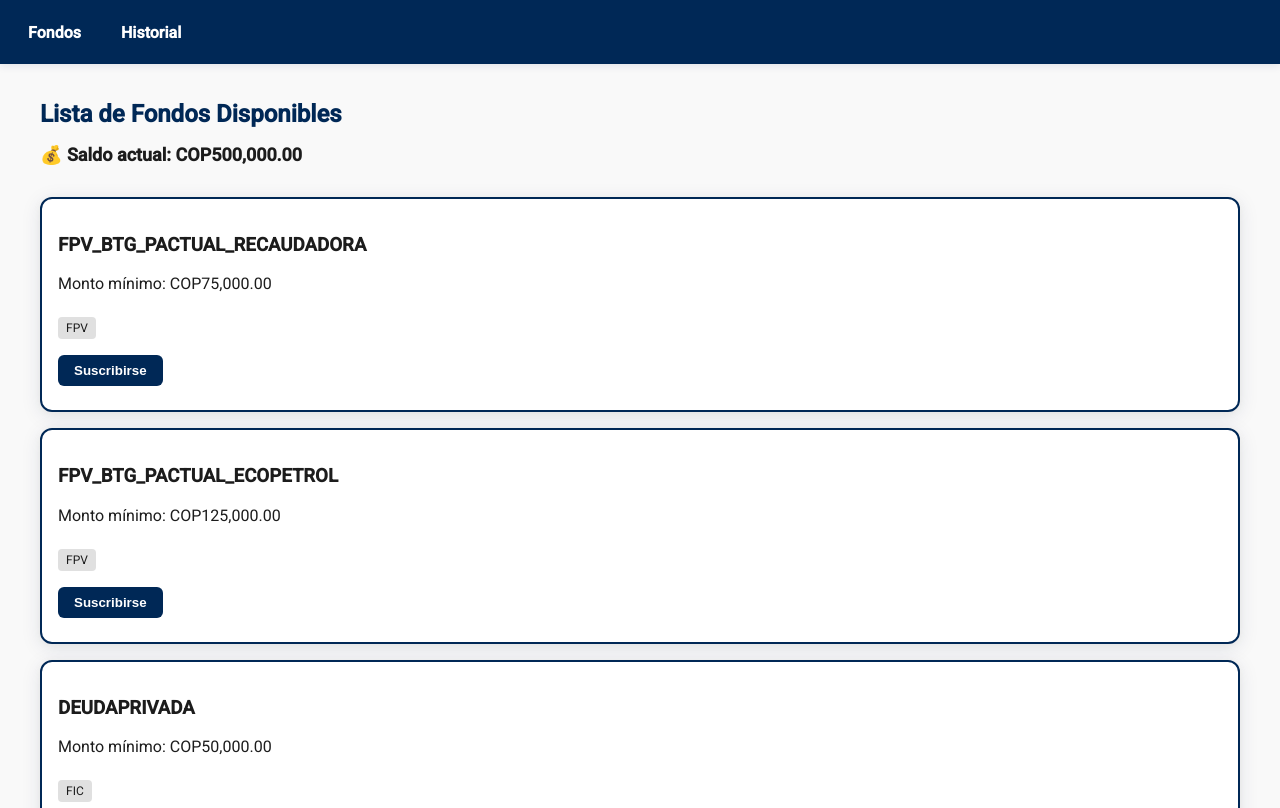
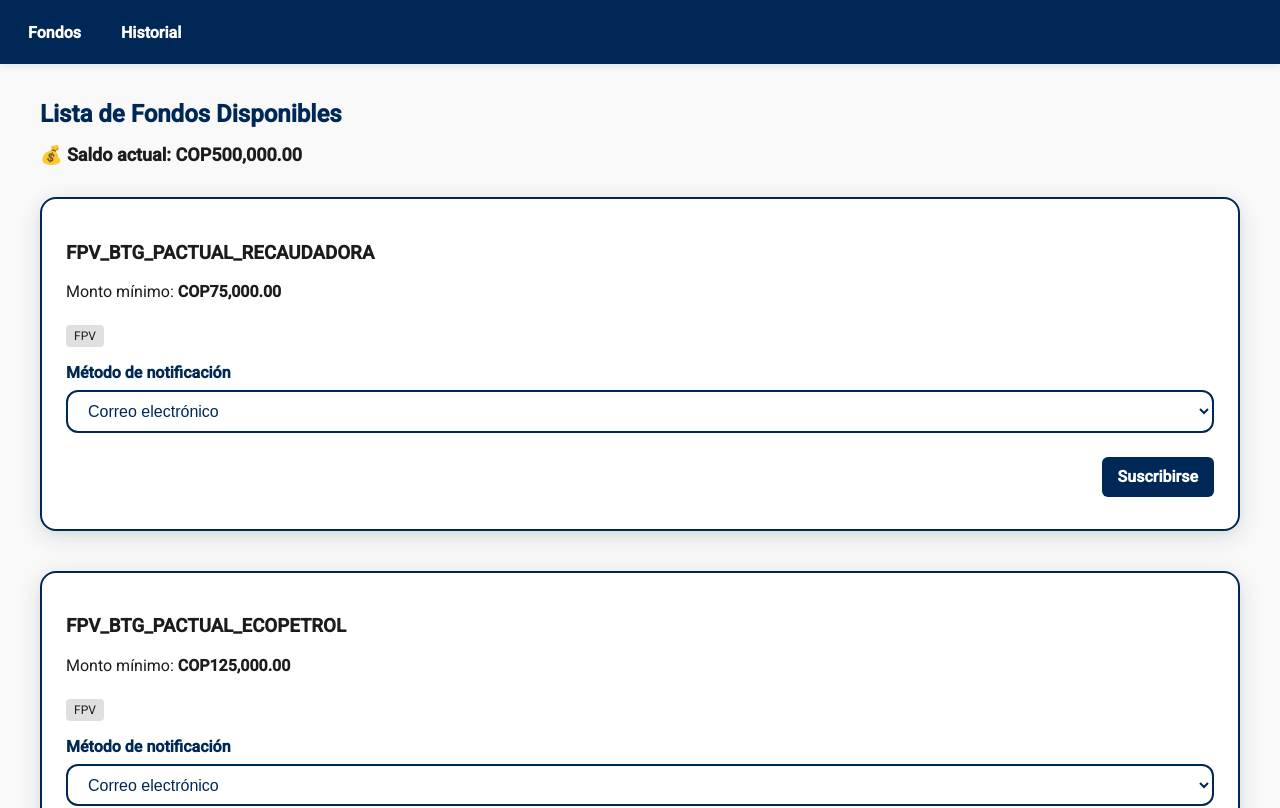
Before and after one commit to cristhiandavid96/btg-fondos-app, an Angular app: page /fondos in a window 1280 px wide. Shown: the top 808 px of the page. Built offline with nearby package versions, Linux system fonts and the light colour scheme; data requests are answered from the project's data file.

Commit message:
Feature(Update): enhance fondo card component with notification method selection and update transaction history to include notification method

```diff
--- a/src/app/features/fondos/components/fondo-card.component.scss
+++ b/src/app/features/fondos/components/fondo-card.component.scss
@@ -1,13 +1,15 @@
 .card {
   border: 2px solid var(--color-primary);
-  padding: 1rem;
-  border-radius: 12px;
+  padding: 1.5rem;
+  border-radius: 16px;
   background-color: var(--color-card-bg);
-  box-shadow: 0 4px 20px 0 rgba(0, 40, 86, 0.10), 0 1.5px 6px 0 rgba(191, 164, 111, 0.08);
+  box-shadow: 0 6px 24px 0 rgba(0, 40, 86, 0.13), 0 2px 8px 0 rgba(191, 164, 111, 0.10);
+  margin-bottom: 1.5rem;
   transition: box-shadow 0.3s, border-color 0.3s;
 
+
   &:hover {
-    box-shadow: 0 8px 32px 0 rgba(0, 40, 86, 0.18), 0 3px 12px 0 rgba(191, 164, 111, 0.12);
+    box-shadow: 0 12px 36px 0 rgba(0, 40, 86, 0.20), 0 4px 16px 0 rgba(191, 164, 111, 0.15);
     border-color: var(--color-accent);
   }
 }
@@ -21,8 +23,46 @@
   margin-top: 0.5rem;
 }
 
+.notificacion-selector {
+  width: 100%;
+  margin-top: 1rem;
+  margin-bottom: 1.5rem;
+
+  label {
+    display: block;
+    margin-bottom: 0.5rem;
+    color: var(--color-primary);
+    font-weight: 600;
+  }
+
+  select {
+    width: 100%;
+    padding: 0.6rem 1rem;
+    border: 2px solid var(--color-primary);
+    border-radius: 12px;
+    background: var(--color-card-bg);
+    color: var(--color-primary);
+    font-size: 1rem;
+    font-weight: 500;
+    outline: none;
+    transition: border-color 0.2s, box-shadow 0.2s;
+
+    &:focus {
+      border-color: var(--color-accent);
+      box-shadow: 0 0 0 2px rgba(191, 164, 111, 0.15);
+    }
+  }
+}
+.notificacion-selector {
+  width: 100%;
+  margin-top: 1rem;
+}
+
 .acciones {
-  margin-top: 1rem;
+  margin-top: 1.5rem;
+  display: flex;
+  gap: 1rem;
+  justify-content: flex-end;
 
   button {
     display: block;
--- a/src/app/features/fondos/components/fondo-card.component.ts
+++ b/src/app/features/fondos/components/fondo-card.component.ts
@@ -1,35 +1,60 @@
 import { Component, EventEmitter, Input, Output } from "@angular/core";
 import { Fondo } from "../models/fondos.model";
 import { CommonModule } from "@angular/common";
+import { FormsModule } from "@angular/forms";
+import { MatFormFieldModule } from '@angular/material/form-field';
+import { MatSelectModule } from '@angular/material/select';
+import { MatButtonModule } from '@angular/material/button';
 
 @Component({
   selector: 'app-fondo-card',
   standalone: true,
-  imports: [CommonModule],
+  imports: [CommonModule, FormsModule, MatFormFieldModule, MatSelectModule, MatButtonModule], // <-- Agrega FormsModule aquí
   styleUrls: ['./fondo-card.component.scss'],
   template: `
     <div class="card">
       <h3>{{ fondo.nombre }}</h3>
-      <p>Monto mínimo: {{ fondo.montoMinimo | currency: 'COP' }}</p>
+      <p>Monto mínimo: <b>{{ fondo.montoMinimo | currency: 'COP' }}</b></p>
       <span class="badge">{{ fondo.categoria }}</span>
 
+      <div class="notificacion-selector" *ngIf="!fondo.suscrito">
+        <label for="metodoNotificacion">Método de notificación</label>
+        <select id="metodoNotificacion" [(ngModel)]="metodoNotificacion">
+          <option value="email">Correo electrónico</option>
+          <option value="sms">Mensaje de texto (SMS)</option>
+        </select>
+      </div>
+
       <div class="acciones">
-        <button *ngIf="!fondo.suscrito"  (click)="onSuscribirse()">Suscribirse</button>
-        <button *ngIf="fondo.suscrito" class="cancelar" (click)="onCancelar()">Cancelar</button>
+        <button mat-raised-button color="primary" *ngIf="!fondo.suscrito" (click)="onSuscribirse()">
+          Suscribirse
+        </button>
+        <button mat-raised-button color="accent" *ngIf="fondo.suscrito" (click)="onCancelar()">
+          Cancelar
+        </button>
       </div>
     </div>
   `
 })
 export class FondoCardComponent {
   @Input() fondo!: Fondo;
-  @Output() suscribirse = new EventEmitter<Fondo>();
-  @Output() cancelar = new EventEmitter<Fondo>();
+  @Output() suscribirse = new EventEmitter<any>();
+  @Output() cancelar = new EventEmitter<any>();
+  metodoNotificacion: 'email' | 'sms' = 'email';
 
   onSuscribirse() {
-    this.suscribirse.emit(this.fondo);
+    console.log('this.metodoNotificacion',this.metodoNotificacion);
+
+    this.suscribirse.emit({
+      ...this.fondo,
+      metodoNotificacion: this.metodoNotificacion
+    });
   }
 
   onCancelar() {
-    this.cancelar.emit(this.fondo);
+    this.cancelar.emit({
+      ...this.fondo,
+      metodoNotificacion: this.metodoNotificacion
+    });
   }
 }
--- a/src/app/features/fondos/fondos.component.ts
+++ b/src/app/features/fondos/fondos.component.ts
@@ -58,13 +58,17 @@
       ));
     });
 
+    console.log('+++++++++++++',fondo.metodoNotificacion);
     this.historialService.agregarTransaccion({
       id: Date.now().toString(),
       fondo: fondo.nombre,
       tipo: 'suscripcion',
       monto: fondo.montoMinimo,
-      fecha: new Date().toISOString()
+      fecha: new Date().toISOString(),
+      metodoNotificacion: fondo.metodoNotificacion
     }).subscribe();
+
+
   }
 
 onCancelar(fondo: Fondo) {
@@ -93,7 +97,8 @@
       fondo: fondo.nombre,
       tipo: 'cancelacion',
       monto: fondo.montoMinimo,
-      fecha: new Date().toISOString()
+      fecha: new Date().toISOString(),
+      metodoNotificacion: fondo.metodoNotificacion,
     }).subscribe();
   }
 
--- a/src/app/features/fondos/models/fondos.model.ts
+++ b/src/app/features/fondos/models/fondos.model.ts
@@ -1,7 +1,9 @@
+export type MetodoNotificacion = 'email' | 'sms';
 export interface Fondo {
   id: number;
   nombre: string;
   montoMinimo: number;
   categoria: 'FPV' | 'FIC';
   suscrito?: boolean;
+  metodoNotificacion?: MetodoNotificacion;
 }
--- a/src/app/features/historial/historial.component.html
+++ b/src/app/features/historial/historial.component.html
@@ -8,6 +8,10 @@
     <mat-card-content>
       <p>Monto: {{ t.monto | currency: 'COP':'symbol':'1.0-0' }}</p>
       <p>Fecha: {{ t.fecha | date: 'medium' }}</p>
+      <p *ngIf="t.metodoNotificacion">
+        Método de notificación:
+        {{ t.metodoNotificacion === 'email' ? 'Correo electrónico' : 'Mensaje de texto (SMS)' }}
+      </p>
     </mat-card-content>
   </mat-card>
 </ng-container>
--- a/src/app/features/historial/models/historial.model.ts
+++ b/src/app/features/historial/models/historial.model.ts
@@ -1,9 +1,10 @@
 export type TransaccionTipo = 'suscripcion' | 'cancelacion';
-
+export type MetodoNotificacion = 'email' | 'sms';
 export interface Transaccion {
   id: string;
   fondo: string;
   tipo: TransaccionTipo;
   monto: number;
-  fecha: string; // ISO 8601: 2025-07-20T15:00:00Z
+  fecha: string;
+  metodoNotificacion?: MetodoNotificacion;
 }
```
